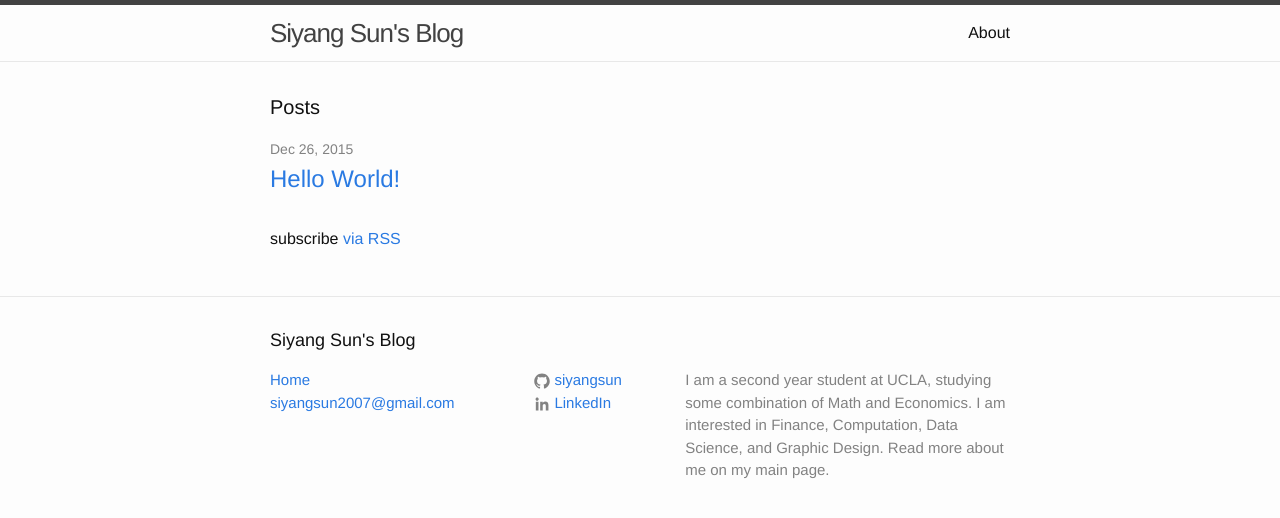
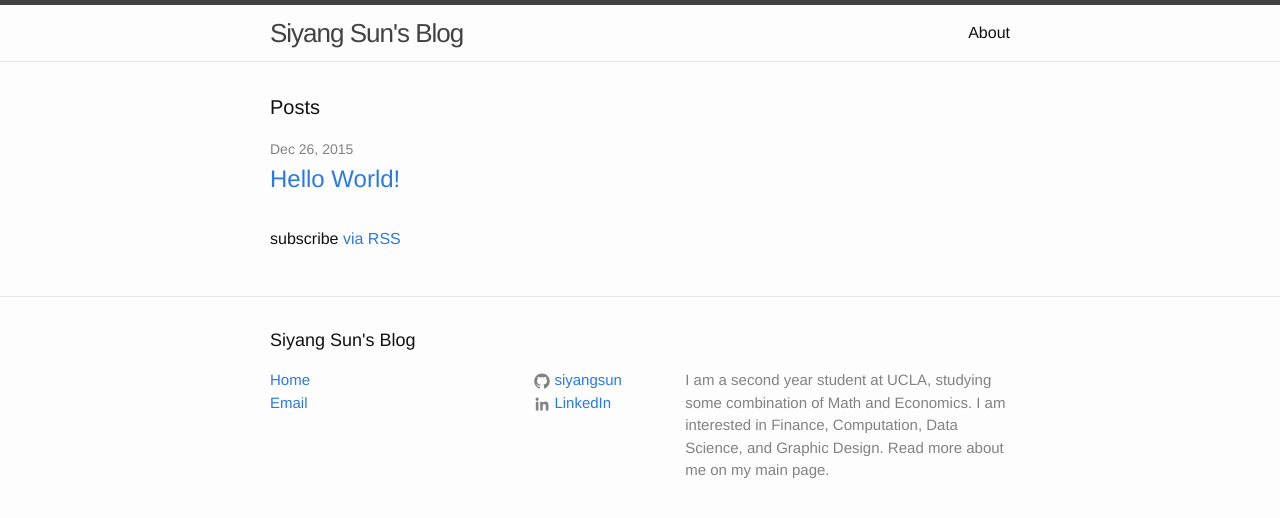
Before and after one commit to siyangsun/marginalia, a Jekyll site: the page built from index.html, in a window 1280 px wide. Shown: the top 518 px of the page. Built offline with Jekyll 4.4.1, drawn with Linux system fonts in a browser that asks for light colours.

Commit message:
Updating footer

```diff
--- a/_includes/footer.html
+++ b/_includes/footer.html
@@ -8,7 +8,7 @@
       <div class="footer-col footer-col-1">
         <ul class="contact-list">
           <li><a href="http://siyangsun.github.io">Home</a></li>
-          <li><a href="mailto:{{ site.email }}">{{ site.email }}</a></li>
+          <li><a href="mailto:{{ site.email }}">Email</a></li>
         </ul>
       </div>
 
```
